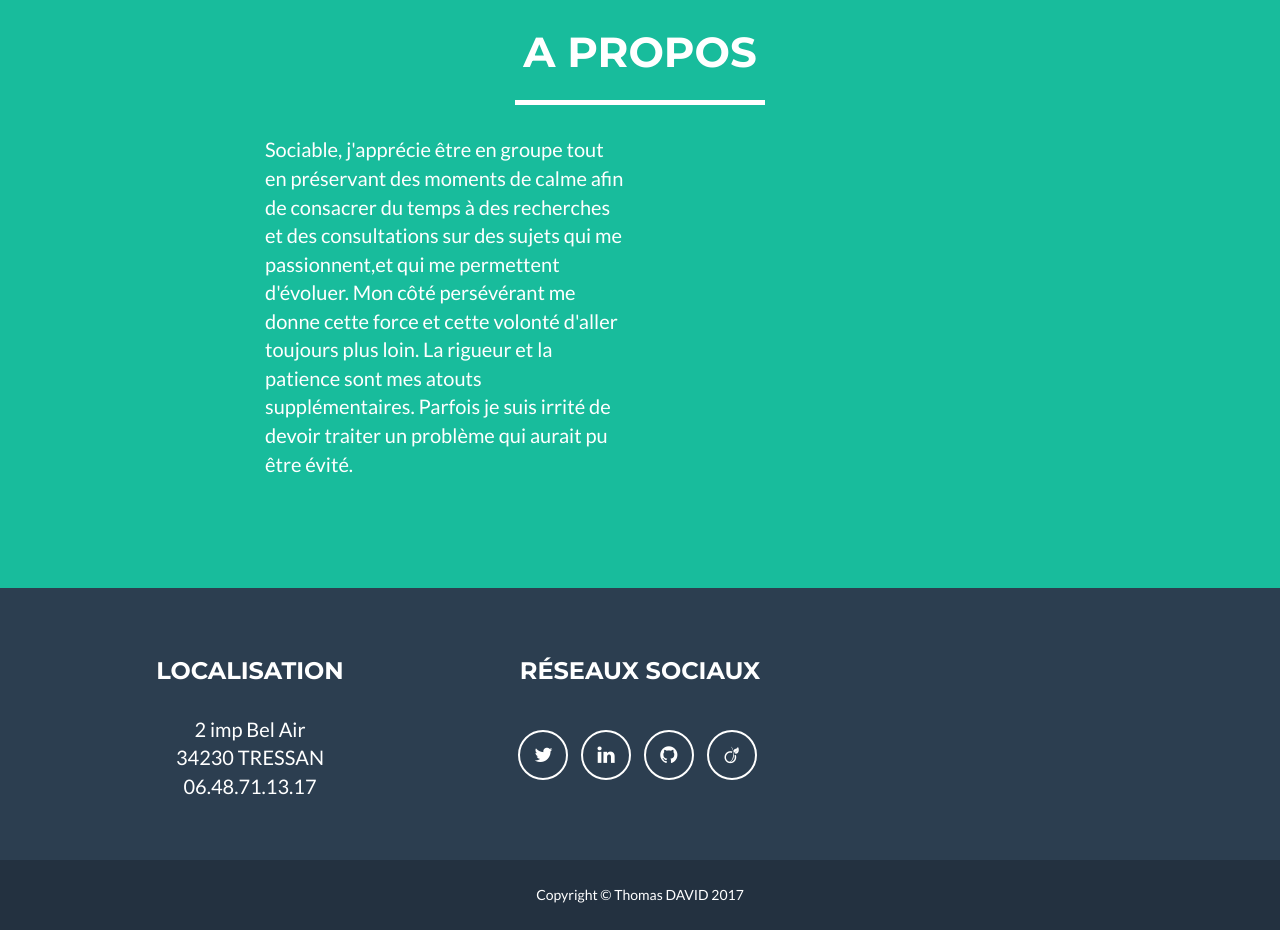
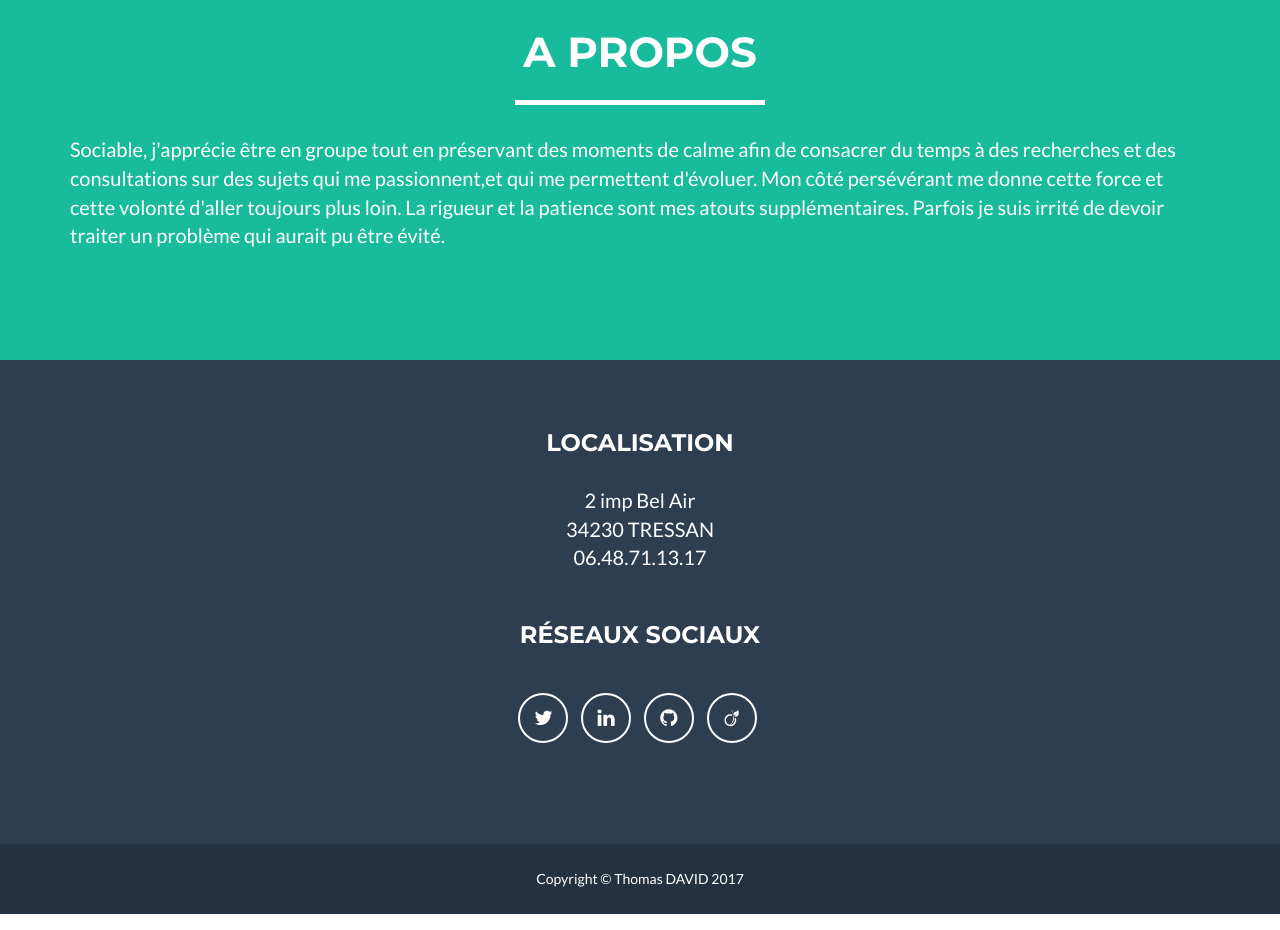
Before and after one commit to thomasDavid12/portofolioEnLigne, a website: page index.html in a window 1280 px wide. Shown: the part 1740-2670 px from the top of the page. Drawn offline with nearby package versions, Linux system fonts and the light colour scheme.

Commit message:
Fix
Fix bug :
- center "A propos" + corps
- center contact

```diff
--- a/index.html
+++ b/index.html
@@ -167,7 +167,7 @@
                 </div>
             </div>
             <div class="row">
-                <div class="col-lg-4 col-lg-offset-2">
+                <div class="col-lg-12">
                     <p>Sociable, j'apprécie être en groupe tout en préservant des moments de calme afin de consacrer du temps à des recherches et des consultations sur des sujets qui me passionnent,et qui me permettent d'évoluer. Mon côté persévérant me donne cette force et cette volonté d'aller toujours plus loin. La rigueur et la patience sont mes atouts supplémentaires. Parfois je suis irrité de devoir traiter un problème qui aurait pu être évité.</p>
                 </div>
             </div>
@@ -232,28 +232,20 @@
  -->
 
     <!-- Footer -->
-    <section id="contact">
+	<section id="contact">
     <footer class="text-center">
         <div class="footer-above">
             <div class="container">
                 <div class="row">
-                    <div class="footer-col col-md-4">
+                    <div class="footer-col col-md-2/respond">
                         <h3>Localisation</h3>
                         <p>2 imp Bel Air
                             <br>34230 TRESSAN
                             <br>06.48.71.13.17</p>
                     </div>
-                    <div class="footer-col col-md-4">
+                    <div class="footer-col col-md-2/respond">
                         <h3>Réseaux sociaux</h3>
                         <ul class="list-inline">
-<!--
-                            <li>
-                                <a href="#" class="btn-social btn-outline"><span class="sr-only">Facebook</span><i class="fa fa-fw fa-facebook"></i></a>
-                            </li>
-                            <li>
-                                <a href="#" class="btn-social btn-outline"><span class="sr-only">Google Plus</span><i class="fa fa-fw fa-google-plus"></i></a>
-                            </li>
- -->
                             <li>
                                 <a href="#" class="btn-social btn-outline"><span class="sr-only">Twitter</span><i class="fa fa-fw fa-twitter"></i></a>
                             </li>
@@ -267,11 +259,6 @@
                             <li>
                                 <a href="http://www.viadeo.com/p/002c21sygsxed0j" class="btn-social btn-outline"><span class="sr-only">Viadéo</span><i class="fa fa-fw fa-viadeo"></i></a>
                             </li>
-<!--
-                            <li>
-                                <a href="#" class="btn-social btn-outline"><span class="sr-only">Dribble</span><i class="fa fa-fw fa-dribbble"></i></a>
-                            </li>
- -->
                         </ul>
                     </div>
                     <div class="footer-col col-md-4">
@@ -289,7 +276,7 @@
             </div>
         </div>
     </footer>
-</section>
+	</section>
 
     <!-- Scroll to Top Button (Only visible on small and extra-small screen sizes) -->
     <div class="scroll-top page-scroll hidden-sm hidden-xs hidden-lg hidden-md">
```
